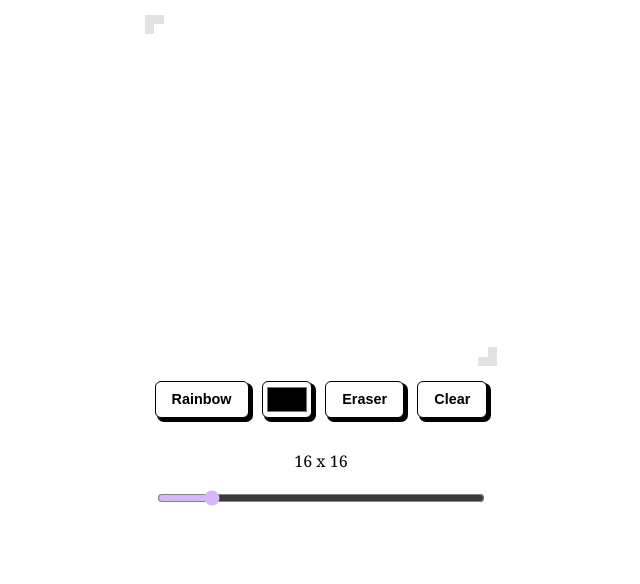
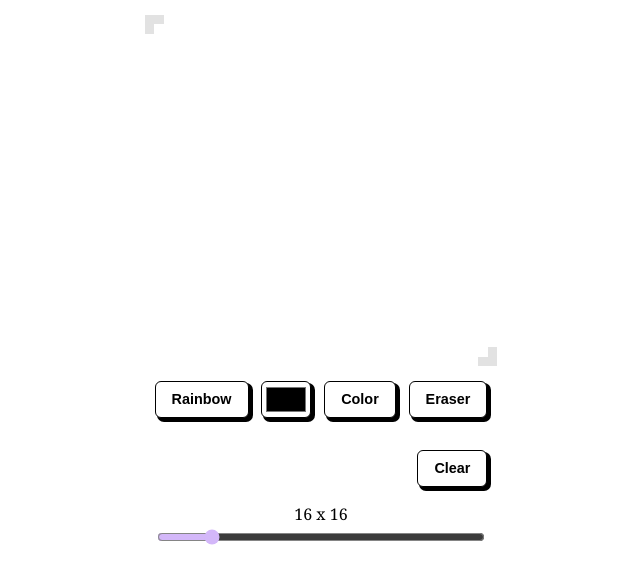
Before and after one commit to xvekii/etch-a-sketch, a plain HTML site: page index.html in a window 1280 px wide. Shown: the part 94-678 px from the top of the page, without its empty margins (319-959 px from the left). Drawn offline with Linux system fonts and the light colour scheme.

Commit message:
Add color-btn, move clear-btn and eraser-btn, edit their styles

```diff
--- a/index.html
+++ b/index.html
@@ -14,10 +14,11 @@
       <div class="btn-container">
         <button class="rainbow-btn">Rainbow</button>
         <input id="color-picker" type="color" name="color picker" value="#000000">
+        <button class="color-btn">Color</button>
         <button class="eraser-btn">Eraser</button>
-        <button class="clear-btn">Clear</button>
       </div>
       <div class="grid-slider-container">
+        <button class="clear-btn">Clear</button>
         <p class="grid-slider-para"><span class="grid-slider-span"></span></p>
         <input type="range" min="1" max="100" value="16" class="grid-slider" id="grid-range">
       </div>
--- a/style.css
+++ b/style.css
@@ -58,6 +58,7 @@ button {
   background-color: white;
   font-weight: 700;
   box-shadow: 3px 3px 0px 1px rgb(0 0 0);
+  text-align: center;
 }
 
 #color-picker {
@@ -69,17 +70,22 @@ button {
 }
 
 .grid-slider-container {
-  margin-top: 1rem;
+  margin-top: 2rem;
   display: flex;
   flex-direction: column;
 }
 
-input[type="range"] {
-  accent-color: #D3B7F9;
+.clear-btn {
+  align-self: flex-end;
 }
 
 .grid-slider-para {
   text-align: center;
+  margin-bottom: 0.1rem;
+}
+
+input[type="range"] {
+  accent-color: #D3B7F9;
 }
 
 .active {
```
